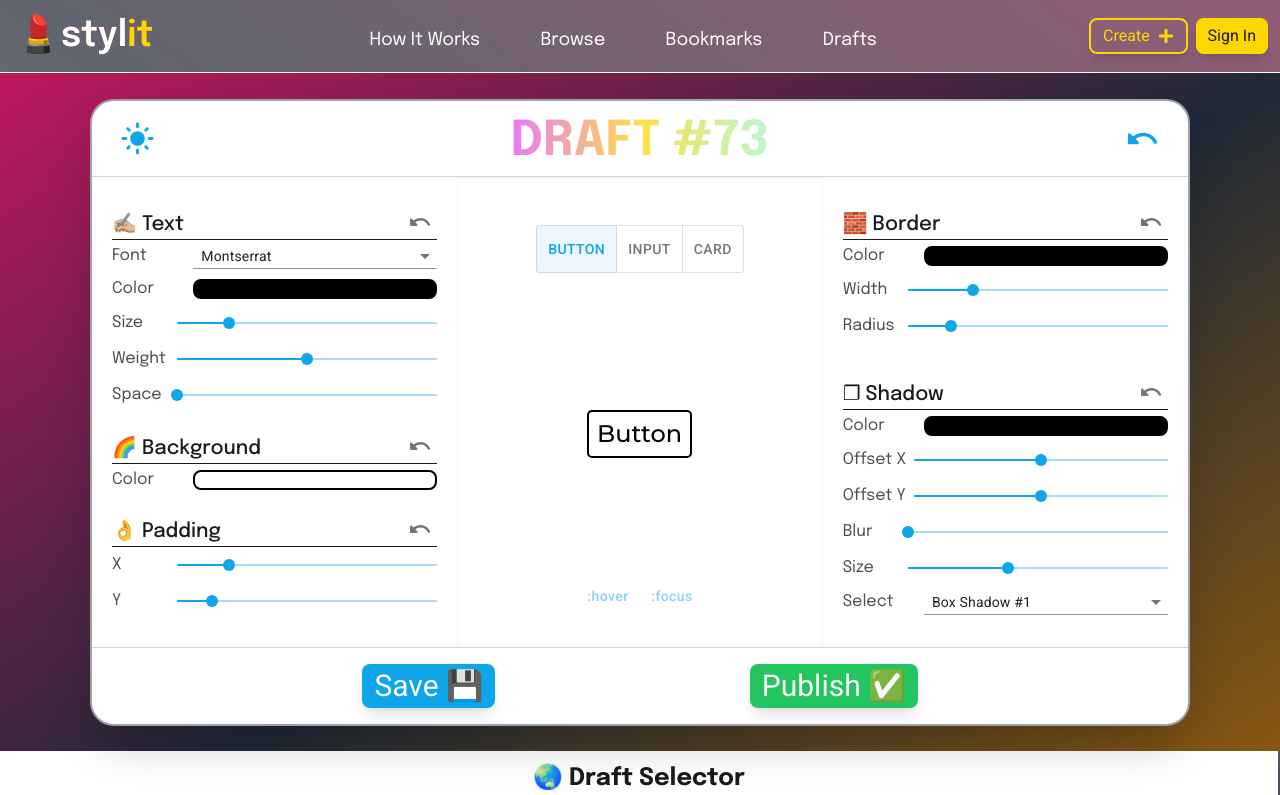
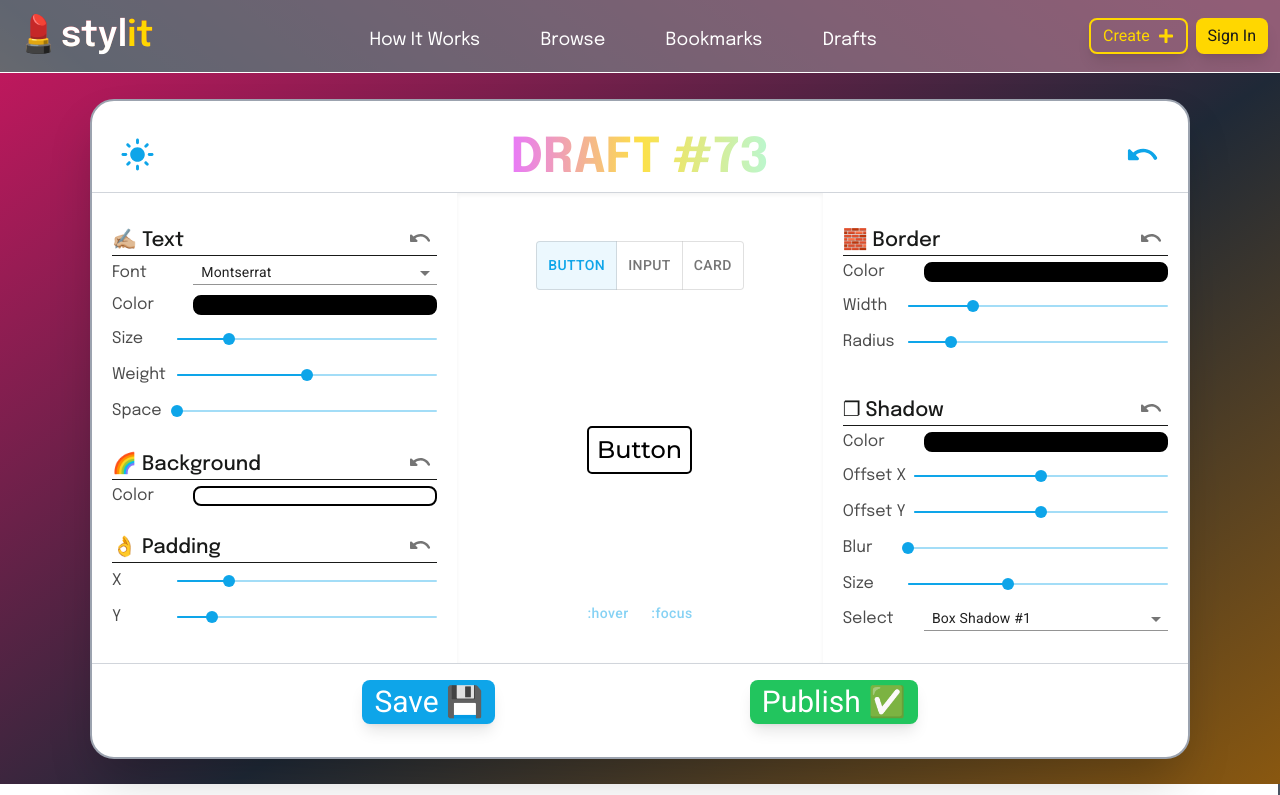
Before and after one commit to BlakeEriks/stylit, a Next.js app: page /drafts in a window 1280 px wide. Shown: the top 795 px of the page. Built offline with nearby package versions, Linux system fonts and the light colour scheme.

Commit message:
Style for small vertical screens

```diff
--- a/components/Editor.tsx
+++ b/components/Editor.tsx
@@ -113,7 +113,7 @@ const Editor = (props: EditorProps) => {
   }
 
   return (
-    <div className="flex flex-col justify-center max-w-[1100px] md:max-h-[calc(100vh-73px)] w-full bg-white dark:bg-grey-600 transition-all duration-200 border-2 border-grey-400 md:min-w-[800px] rounded-3xl overflow-hidden shadow-2xl animate__animated animate__fadeIn">
+    <div className="flex flex-col justify-center max-w-[1100px] md:max-h-[calc(100vh-73px)] md:min-h-[660px] w-full bg-white dark:bg-grey-600 transition-all duration-200 border-2 border-grey-400 md:min-w-[800px] rounded-3xl overflow-hidden shadow-2xl animate__animated animate__fadeIn">
 
       <div className="flex justify-between items-center w-full px-4 py-2 text-5xl">
         <IconButton
```
